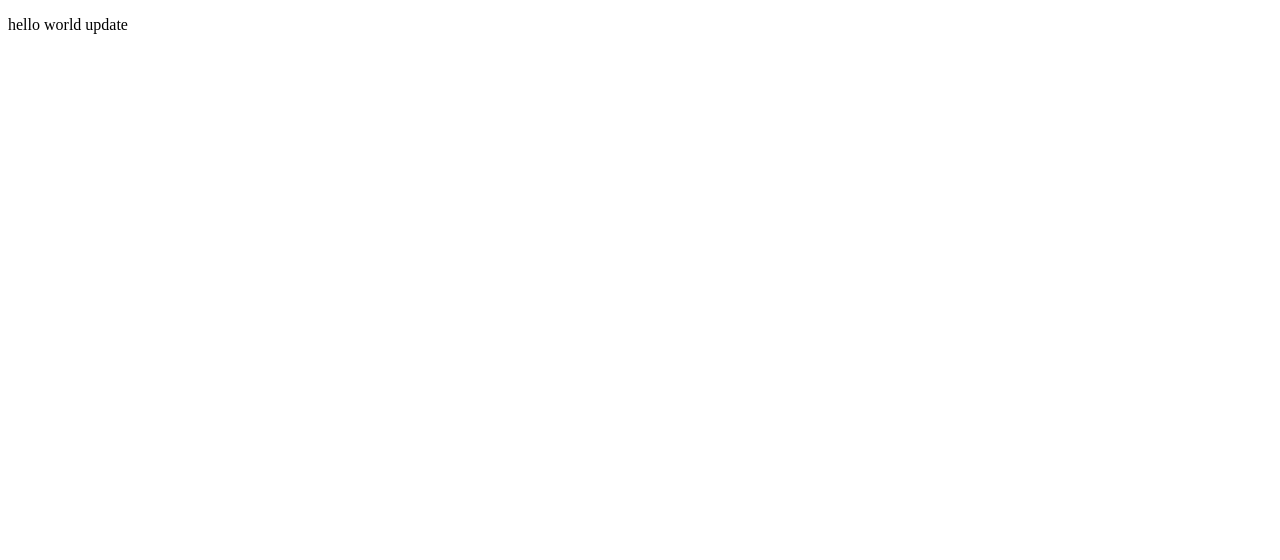
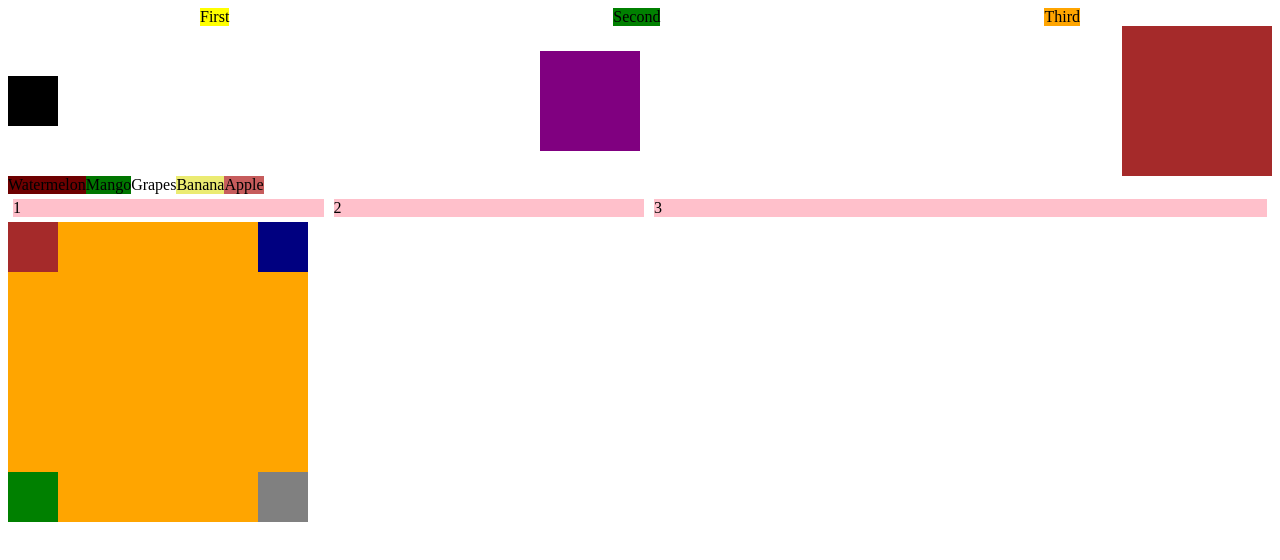
Before and after one commit to pepperthed/form-project, a plain HTML site: page index.html in a window 1280 px wide. Drawn offline with Linux system fonts and the light colour scheme.

Commit message:
survey-form-project

```diff
--- a/index.html
+++ b/index.html
@@ -1,4 +1,53 @@
 <!DOCTYPE html>
 <html>
-    <p>hello world update</p>
+    <head>
+        <meta name="viewport" content="width=device-width, initial-scale=1.0">
+        <title> Third Lesson </title>
+        <link href="styles.css" rel=stylesheet type="text/css">
+    </head>
+    <body>
+        <!-- <div class ="one">one</div>
+        <div class ="two">two</div> -->
+
+
+        <!-- Parent container / flex container -->
+         <div class="container">
+            <!-- child elements / flex items -->
+            <div class="first">First</div>
+            <div class="second">Second</div>
+            <div class="third">Third</div>
+         </div>
+
+         <div class = "box-container">
+            <div class = "black-box"></div>
+            <div class = "purple-box"></div>
+            <div class = "brown-box"></div>
+         </div>
+
+         <div class="order-container">
+            <div class="apple">Apple</div>
+            <div class="banana">Banana</div>
+            <div class="mango">Mango</div>
+            <div class="watermelon">Watermelon</div>
+            <div class="Grapes">Grapes</div>
+         </div>
+
+         <div class="grow-container">
+            <div class = "grow1">1</div>
+            <div class = "grow2">2</div>
+            <div class = "grow3">3</div>
+         </div>
+
+         <div class = "exercise">
+            <div class = "top">
+                <div class = "top-left"></div>
+                <div class = "top-right"></div>
+            </div>
+
+            <div class = "bottom">
+                <div class = "bottom-left"></div>
+                <div class = "bottom-right"></div>
+            </div>
+         </div>
+    </body>
 </html>
--- /dev/null
+++ b/styles.css
@@ -0,0 +1,162 @@
+.one {
+    background-color: red;
+    padding: 10px 10px 10px 10px;
+    margin: 20px 20px 20px 20px;
+    border: 5px solid black;
+}
+
+.two {
+    background-color: blue;
+}
+
+.one, .two {
+    display: inline;
+    font-size: 100px;
+}
+
+.container {
+    display: flex;
+    flex-direction: row;
+    justify-content: space-around;
+
+     /* nilalagyan ng display flex - parent container ;
+    flex-direction - yung direction ng child
+    flex - ability to expand based on the value you put in*/
+
+    /*
+    space between - end to end, no space applied on main start and main end
+    space evenly - considers main start and main end and applies spaces accordingly
+    space around -
+    */
+
+    /* justify content - placement of elements inside their containers; main axis; for width */
+}
+
+.first {
+    background-color: yellow;
+    /* flex: 50%; */
+}
+
+.second {
+    background-color: green;
+    /* flex: 25%; */
+}
+
+.third {
+    background-color: orange;
+    /* flex: 25%;  */
+    /* flex
+    - sakop sa screeen, length ung basis
+    - combination of inline and block
+    - gagana pag inline, row, row-reverse */
+}
+
+.black-box {
+    background-color: black;
+    width: 50px;
+    height: 50px;
+}
+
+.purple-box {
+    background-color: purple;
+    width: 100px;
+    height: 100px;
+}
+
+.brown-box {
+    background-color: brown;
+    width: 150px;
+    height: 150px;
+}
+
+.box-container {
+    display: flex;
+    align-items:  center;
+    justify-content: space-between;
+    /* align-items: height ng buong parent container, if values not declared based on biggest child ; cross axis*/
+}
+
+.order-container {
+    display: flex;
+}
+
+.apple {
+    background-color: rgb(198, 92, 92);
+    order: 4;
+}
+
+.banana {
+    background-color: rgb(235, 235, 114);
+    order: 1;
+}
+
+.mango {
+    background-color: rgb(0, 118,0);
+    order: -1;
+}
+
+.watermelon {
+    background-color: rgb(109,0,0);
+    order: -5;
+}
+
+/* order - higher value - flex end */
+
+.grow-container {
+    display: flex;
+}
+
+.grow1, .grow2, .grow3 {
+    background-color: pink;
+    margin: 5px;
+    /* margin is the space between elements */
+}
+
+.grow1 {
+    flex-grow: 1;
+}
+
+.grow2 {
+    flex-grow: 1;
+}
+
+.grow3 {
+    flex-grow: 2;
+}
+
+/* flex grow - fraction */
+
+.top-left, .top-right, .bottom-left, .bottom-right {
+height: 50px;
+width: 50px;
+}
+
+.top-left {
+    background-color: brown;
+}
+
+.top-right {
+    background-color: navy;
+}
+
+.bottom-left {
+    background-color: green;
+}
+
+.bottom-right {
+    background-color: gray;
+}
+
+.exercise {
+    display: flex;
+    flex-direction: column;
+    justify-content: space-between;
+    height: 300px;
+    width: 300px;
+    background-color: orange;
+}
+
+.top, .bottom {
+    display: flex;
+    justify-content: space-between;
+}
```
Also changed, not shown: 1 other file.
